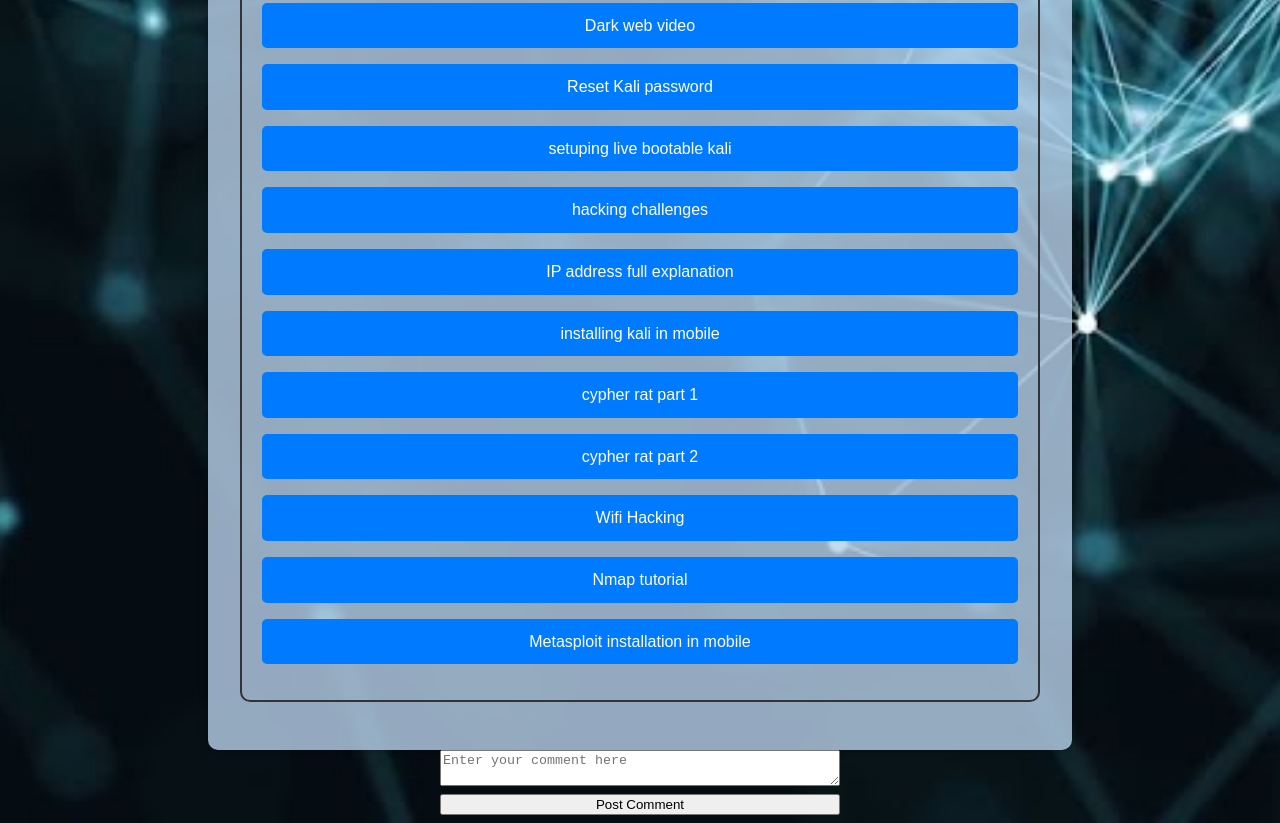
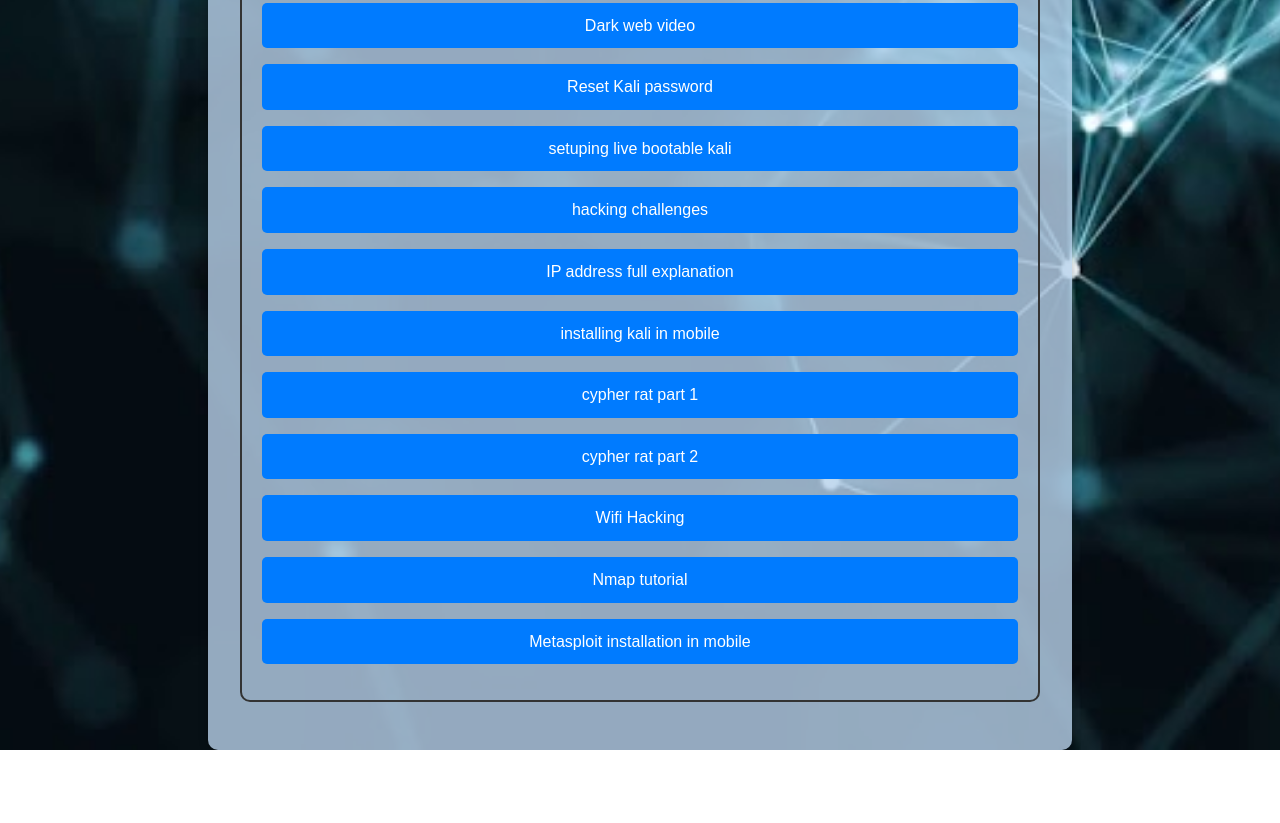
Before and after one commit to pranay-root/cyberblockz, a plain HTML site: page index.html in a window 1280 px wide. Shown: the part 1136-1959 px from the top of the page. After the commit the page ends 1886 px from the top, so only its background shows below. Drawn offline with Linux system fonts and the light colour scheme.

Commit message:
Update index.html

```diff
--- a/index.html
+++ b/index.html
@@ -48,12 +48,6 @@
             </ul>
         </section>
     </main>
-<div id="commento"></div>
 
-  <form id="commento">
-    <textarea id="commento" placeholder="Enter your comment here"></textarea>
-    <button type="submit">Post Comment</button>
-  </form>
-  <script defer src="https://cdn.commento.io/js/commento.js"></script>
 </body>
 </html>
```
